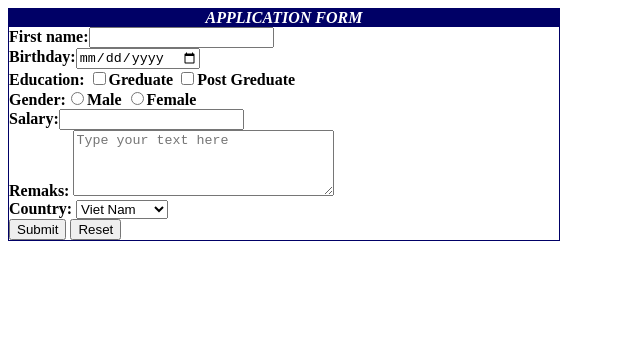
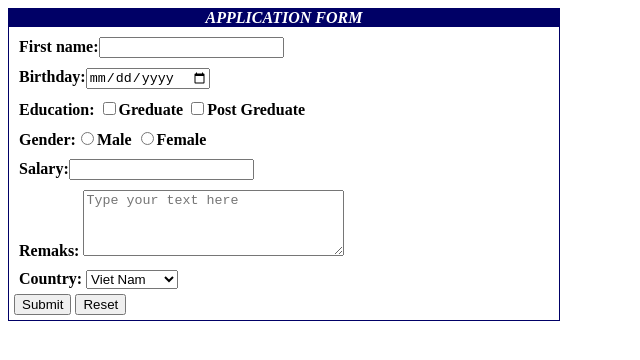
Before and after one commit to NguyenBITC/lab6, a plain HTML site: page applicationform.html in a window 1280 px wide. Shown: the whole page, without its empty margins (0-640 px from the left). Drawn offline with Linux system fonts and the light colour scheme.

Commit message:
first commit

```diff
--- a/applicationform.html
+++ b/applicationform.html
@@ -21,8 +21,13 @@
         .form{
             display: flex;
             flex-direction: column;
+            margin: 5px;
+            justify-content: center;
+        }
+        label{
+            margin: 5px;
+        }
 
-        }
     </style>
 </head>
 
@@ -39,7 +44,7 @@
         <label for="">Gender:<input type="radio" name="" id="">Male
         <input type="radio" name="" id="">Female</label>
         <label for="">Salary:<input type="text"></label>
-        <label for="">Remaks: <textarea name="" id="" cols="30" rows="4" placeholder="Type your text here"></textarea></label>
+        <label for="" style="align-items: center;">Remaks: <textarea name="" id="" cols="30" rows="4" placeholder="Type your text here"></textarea></label>
         <label for="">Country:
             <select name="" id="">
                 <option value="">Viet Nam</option>
```
Also changed, not shown: personalinfor.html (added, +21 -0 lines).
